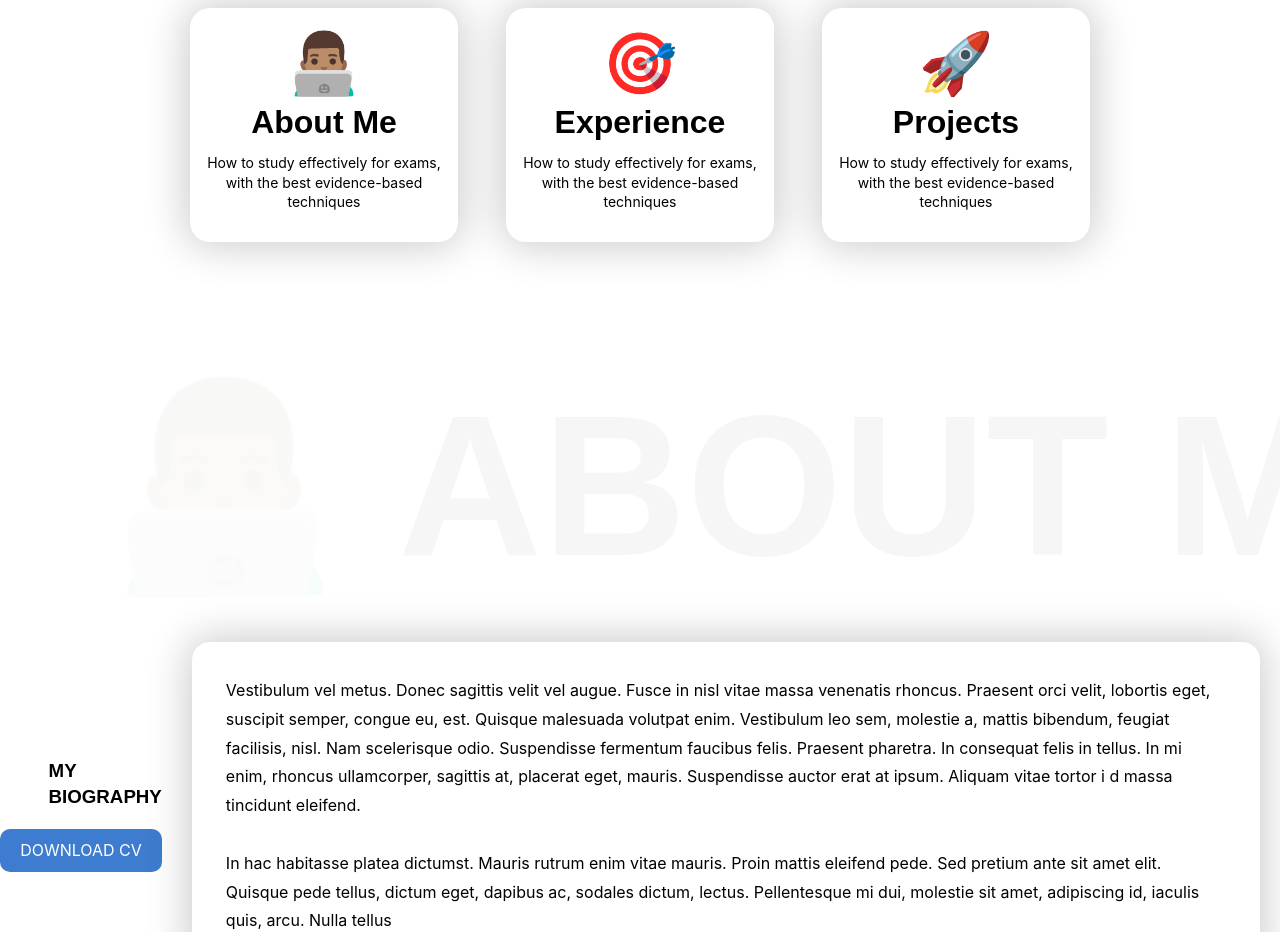
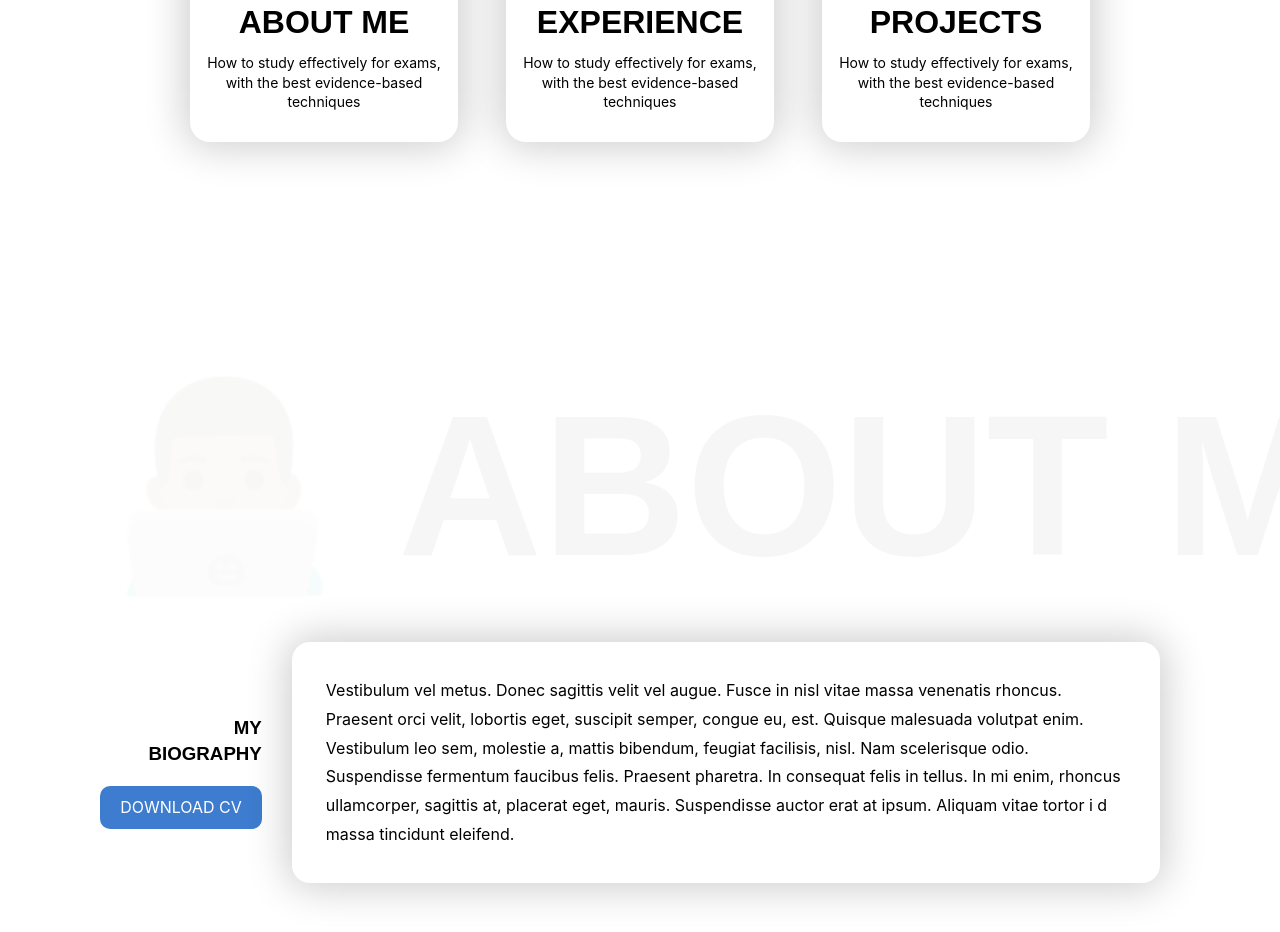
Before and after one commit to Filipbagen/filipbagen.se, a React (Create React App) app: page / in a window 1280 px wide. Shown: the part 744-1676 px from the top of the page. Built offline with nearby package versions, Linux system fonts and the light colour scheme; a web font is replaced by a local one.

Commit message:
updated style

```diff
--- a/src/components/AboutMe.js
+++ b/src/components/AboutMe.js
@@ -35,11 +35,7 @@ const AboutMe = () => {
                     Praesent pharetra. In consequat felis in tellus. In mi enim,
                     rhoncus ullamcorper, sagittis at, placerat eget, mauris.
                     Suspendisse auctor erat at ipsum. Aliquam vitae tortor i
-                    d massa tincidunt eleifend. <br /><br /> In hac habitasse platea dictumst.
-                    Mauris rutrum enim vitae mauris. Proin mattis eleifend pede.
-                    Sed pretium ante sit amet elit. Quisque pede tellus, dictum eget,
-                    dapibus ac, sodales dictum, lectus. Pellentesque mi dui, molestie
-                    sit amet, adipiscing id, iaculis quis, arcu. Nulla tellus
+                    d massa tincidunt eleifend.
                 </TextBox>
 
             </Container>
@@ -66,11 +62,11 @@ const Side = styled.div`
 `
 
 const SmallTitle = styled.h3`
-    /* text-align: right; */
+    text-align: right;
 `
 
 const TextBox = styled.p`
-    max-width: 1000px;
+    max-width: 800px;
     background-color: white;
     -webkit-box-shadow: 0px 0px 40px 5px rgba(0,0,0,0.2);
     box-shadow: 0px 0px 40px 5px rgba(0,0,0,0.2);
--- a/src/components/HeroSection.js
+++ b/src/components/HeroSection.js
@@ -58,7 +58,6 @@ const Head = styled.header`
     background-position: center;
     background-repeat: no-repeat;
     background-size: cover;
-    position: relative;
 
     border-radius: 20px;
     height: 90vh;
--- a/src/components/Topic.js
+++ b/src/components/Topic.js
@@ -5,7 +5,7 @@ const Topic = (props) => {
     return (
         <Box>
             <h2>{props.emoji}</h2>
-            <h1>{props.title}</h1>
+            <h1>{props.title.toUpperCase()}</h1>
             <p>{props.text}</p>
         </Box>
     )
@@ -22,7 +22,7 @@ const Box = styled.div`
     flex-direction: column;
 
     position: relative;
-    bottom: 80px;
+    bottom: 180px;
     height: 220px;
     width: 240px;
     background-color: white;
```
Also changed, not shown: src/components/Buttons.js (+5 -5 lines).
